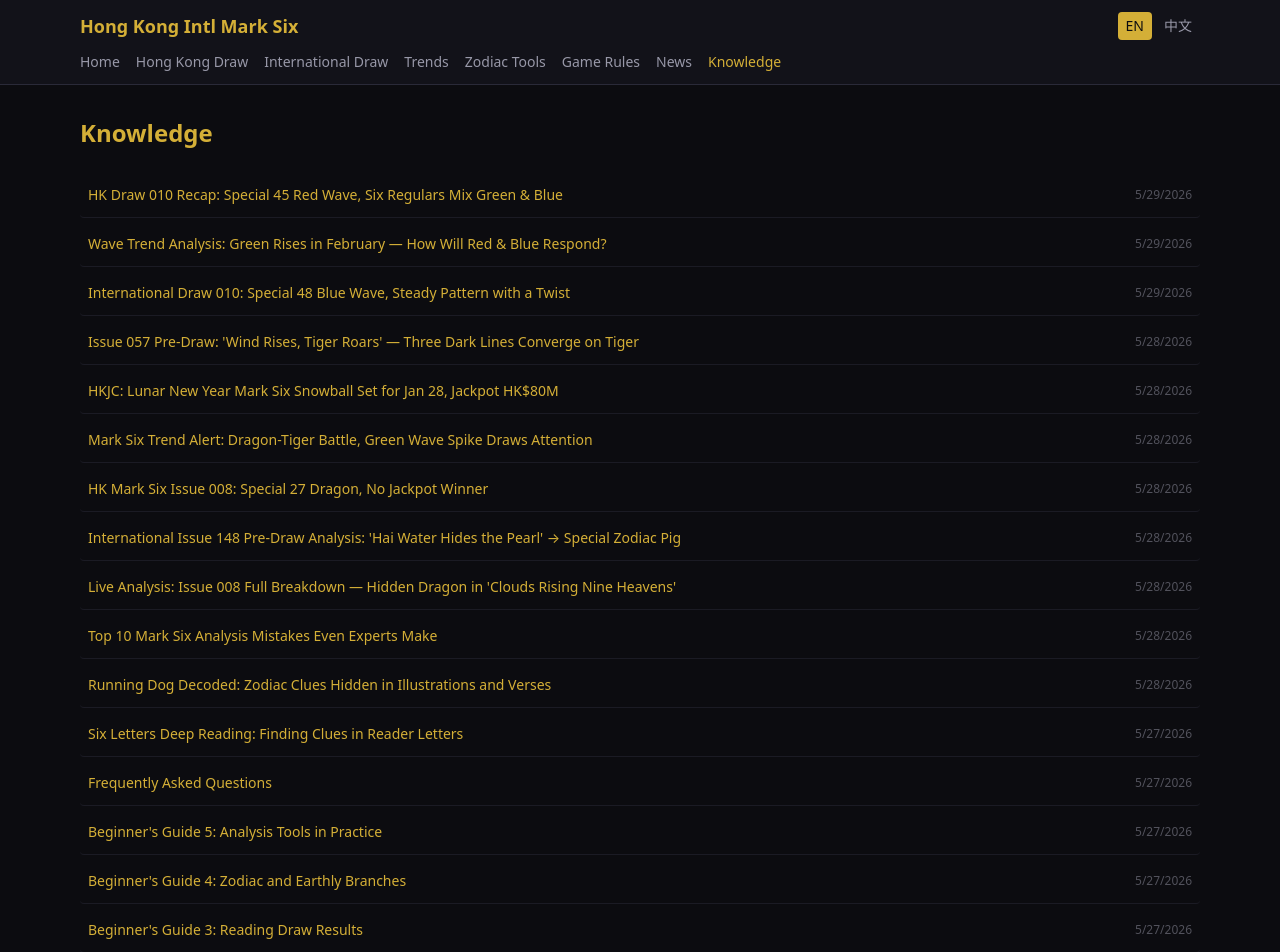
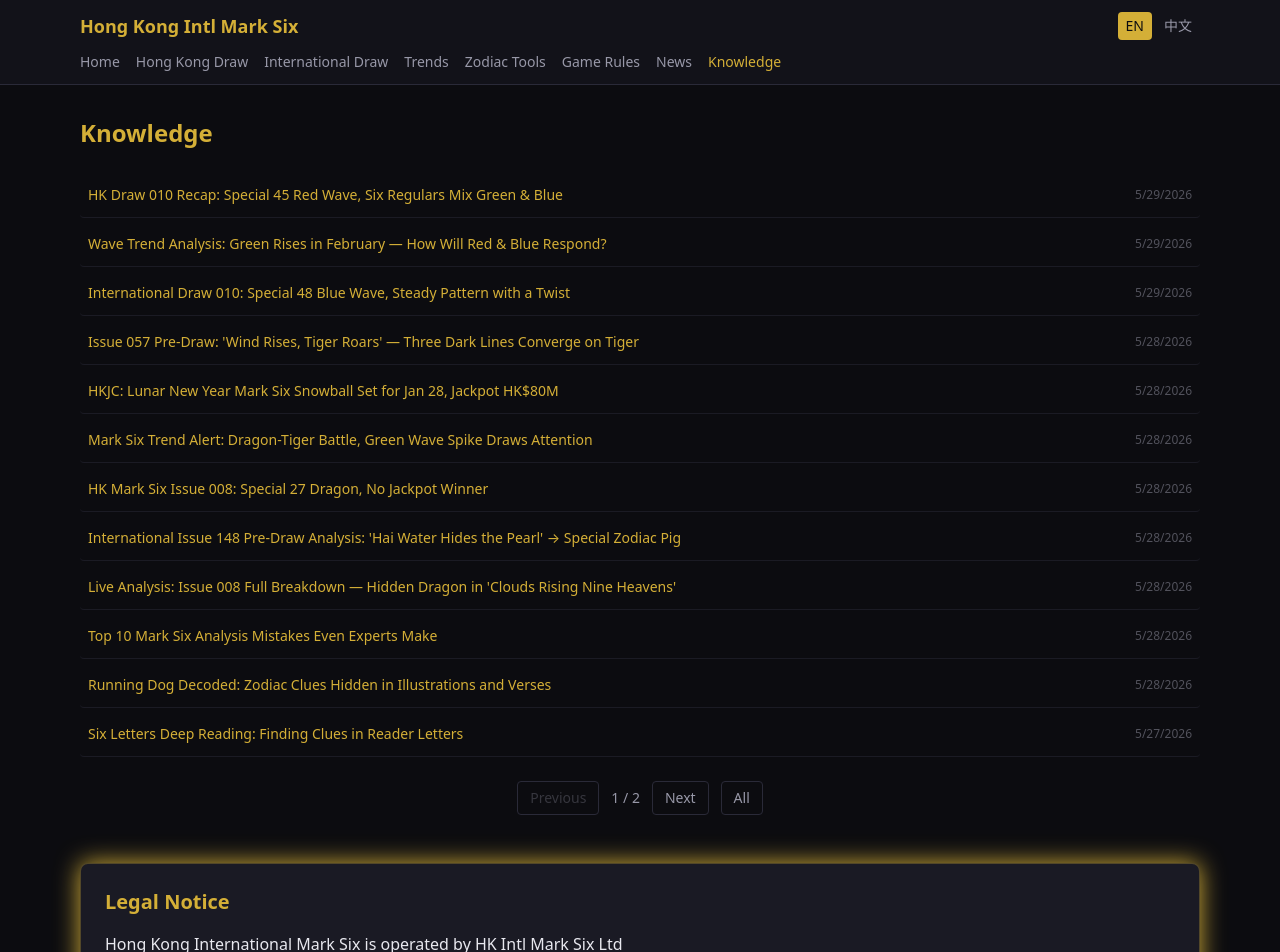
Before and after one commit to intlsix/mark6-site, a Next.js app: page /en/knowledge in a window 1280 px wide. Shown: the top 952 px of the page. Built offline with nearby package versions, Linux system fonts and the light colour scheme.

Commit message:
feat: 知识库分页 — 每页12条，上一页/下一页/全部

```diff
--- a/src/app/[locale]/knowledge/page.tsx
+++ b/src/app/[locale]/knowledge/page.tsx
@@ -6,28 +6,49 @@
 
 export const dynamic = "force-dynamic";
 
+const PER_PAGE = 12;
+
 export async function generateMetadata({ params }: { params: Promise<{ locale: string }> }): Promise<Metadata> {
   const { locale } = await params;
   return await getSeoForPath("/knowledge", locale);
 }
 
-export default async function KnowledgePage({ params }: { params: Promise<{ locale: string }> }) {
+export default async function KnowledgePage({
+  params,
+  searchParams,
+}: {
+  params: Promise<{ locale: string }>;
+  searchParams: Promise<{ page?: string }>;
+}) {
   const { locale } = await params;
+  const sp = await searchParams;
   setRequestLocale(locale);
   const t = await getTranslations("knowledge");
-  const articles = await getPublishedArticles();
+  const allArticles = await getPublishedArticles();
+
+  const totalPages = Math.ceil(allArticles.length / PER_PAGE);
+  const showAll = sp.page === "all";
+  const currentPage = sp.page && !isNaN(Number(sp.page)) ? Math.max(1, Math.min(Number(sp.page), totalPages)) : 1;
+  const paginated = showAll ? allArticles : allArticles.slice((currentPage - 1) * PER_PAGE, currentPage * PER_PAGE);
+
+  const baseHref = "/knowledge";
 
   return (
     <div>
       <h1 className="text-2xl font-bold text-gold mb-6">{t("title")}</h1>
-      {articles.length === 0 ? (
+
+      {allArticles.length === 0 ? (
         <div className="rounded-lg border border-dashed border-surface-border bg-surface-card/30 p-8 text-center">
           <p className="text-text-muted/50">{t("noPosts")}</p>
         </div>
       ) : (
-        <div className="space-y-1">
-          {articles.map((a) => (
-            <div key={a.id} className="flex items-center justify-between gap-4 py-3 px-2 border-b border-surface-border/50 hover:bg-surface-card/50 transition rounded">
+        <>
+          <div className="space-y-1 mb-6">
+            {paginated.map((a) => (
+              <div
+                key={a.id}
+                className="flex items-center justify-between gap-4 py-3 px-2 border-b border-surface-border/50 hover:bg-surface-card/50 transition rounded"
+              >
                 <Link
                   href={`/knowledge/${a.id}`}
                   className="text-gold no-underline hover:underline text-sm flex-1 min-w-0 truncate"
@@ -40,6 +61,59 @@
               </div>
             ))}
           </div>
+
+          {!showAll && totalPages > 1 && (
+            <div className="flex items-center justify-center gap-3">
+              {currentPage > 1 ? (
+                <Link
+                  href={`${baseHref}?page=${currentPage - 1}`}
+                  className="px-3 py-1.5 text-sm border border-surface-border rounded hover:border-gold/40 text-text-muted hover:text-gold no-underline transition"
+                >
+                  {locale === "zh" ? "上一页" : "Previous"}
+                </Link>
+              ) : (
+                <span className="px-3 py-1.5 text-sm border border-surface-border rounded text-text-muted/30 cursor-not-allowed">
+                  {locale === "zh" ? "上一页" : "Previous"}
+                </span>
+              )}
+
+              <span className="text-sm text-text-muted">
+                {currentPage} / {totalPages}
+              </span>
+
+              {currentPage < totalPages ? (
+                <Link
+                  href={`${baseHref}?page=${currentPage + 1}`}
+                  className="px-3 py-1.5 text-sm border border-surface-border rounded hover:border-gold/40 text-text-muted hover:text-gold no-underline transition"
+                >
+                  {locale === "zh" ? "下一页" : "Next"}
+                </Link>
+              ) : (
+                <span className="px-3 py-1.5 text-sm border border-surface-border rounded text-text-muted/30 cursor-not-allowed">
+                  {locale === "zh" ? "下一页" : "Next"}
+                </span>
+              )}
+
+              <Link
+                href={`${baseHref}?page=all`}
+                className="px-3 py-1.5 text-sm border border-surface-border rounded hover:border-gold/40 text-text-muted hover:text-gold no-underline transition"
+              >
+                {locale === "zh" ? "全部" : "All"}
+              </Link>
+            </div>
+          )}
+
+          {showAll && (
+            <div className="flex items-center justify-center">
+              <Link
+                href={baseHref}
+                className="px-3 py-1.5 text-sm border border-surface-border rounded hover:border-gold/40 text-text-muted hover:text-gold no-underline transition"
+              >
+                {locale === "zh" ? "分页显示" : "Paginated"}
+              </Link>
+            </div>
+          )}
+        </>
       )}
     </div>
   );
```
Also changed, not shown: 1 other file (tests, documents, lock files or other folders). Lines whose indentation alone changed are shown as unchanged.
